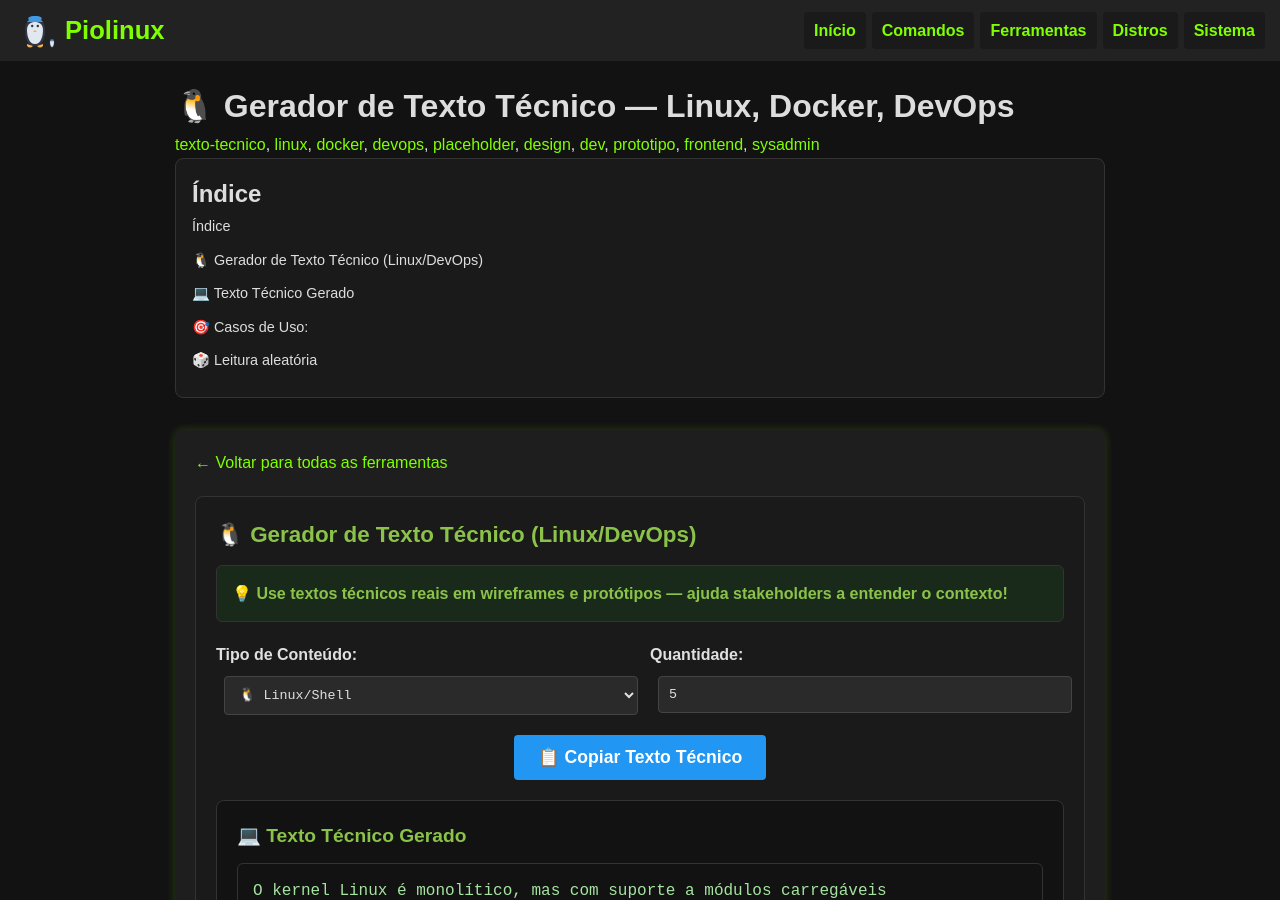
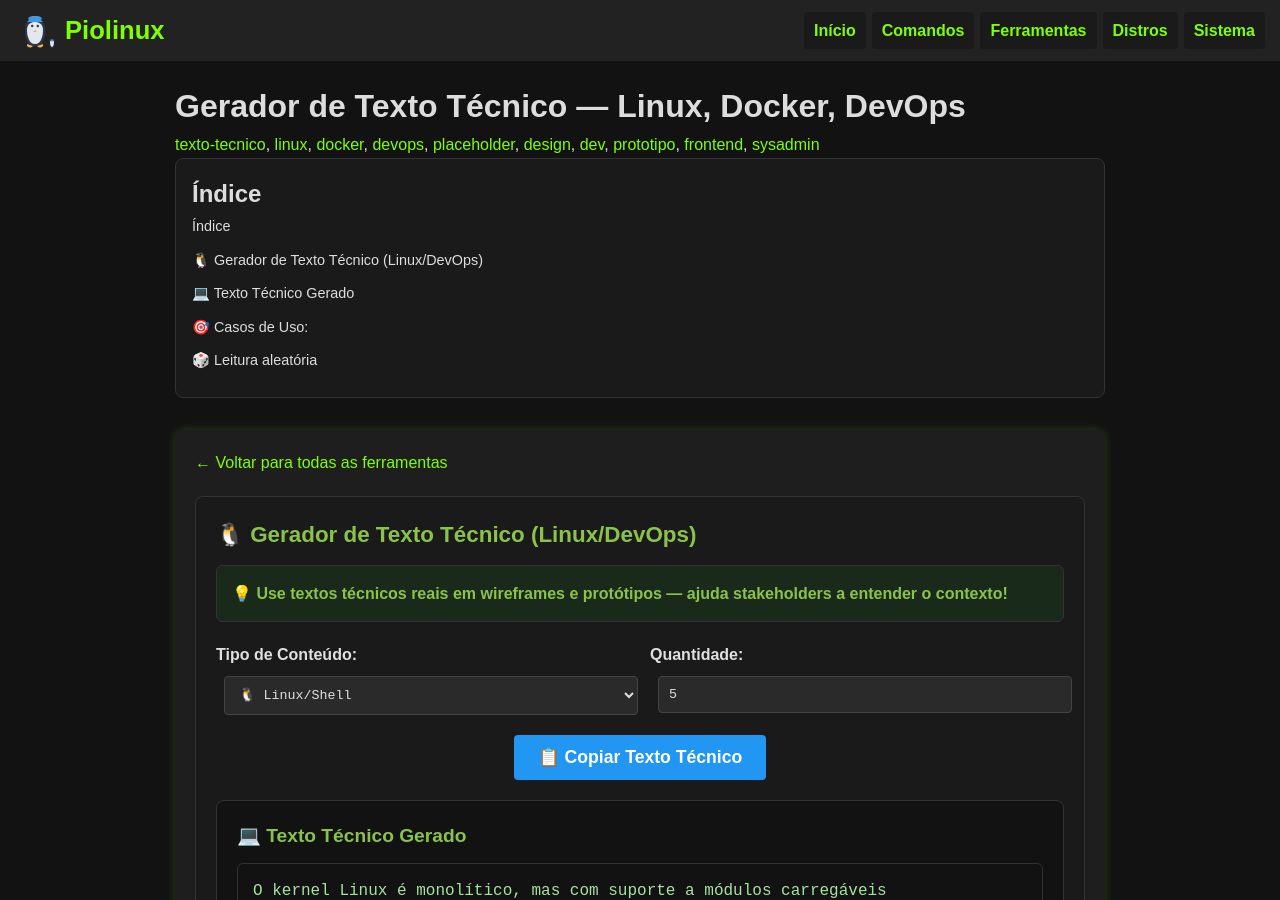
Before and after one commit to Piolinux/piolinux-site, a Jekyll site: the page built from _pages/_tools/gerador-de-texto-tecnico-linux-docker-devops.html, in a window 1280 px wide and 900 px high. Built offline with Jekyll 4.4.1, drawn with Linux system fonts in a browser that asks for light colours.

```diff
--- a/_pages/_tools/gerador-de-texto-tecnico-linux-docker-devops.html
+++ b/_pages/_tools/gerador-de-texto-tecnico-linux-docker-devops.html
@@ -1,8 +1,8 @@
 ---
 layout: manual-seo
-title_custom: "🐧 Gerador de Texto Técnico — Linux, Docker, DevOps | Piolinux"
+title_custom: "Gerador de Texto Técnico — Linux, Docker, DevOps | Piolinux"
 description_custom: "Gere textos técnicos reais para wireframes, documentação e testes: comandos Linux, Docker, DevOps. Sem Lorem Ipsum genérico — só conteúdo útil."
-title: "🐧 Gerador de Texto Técnico — Linux, Docker, DevOps"
+title: "Gerador de Texto Técnico — Linux, Docker, DevOps"
 permalink: /ferramentas/gerador-de-texto-tecnico/
 tags: [texto-tecnico, linux, docker, devops, placeholder, design, dev, prototipo, frontend, sysadmin]
 ---
```
